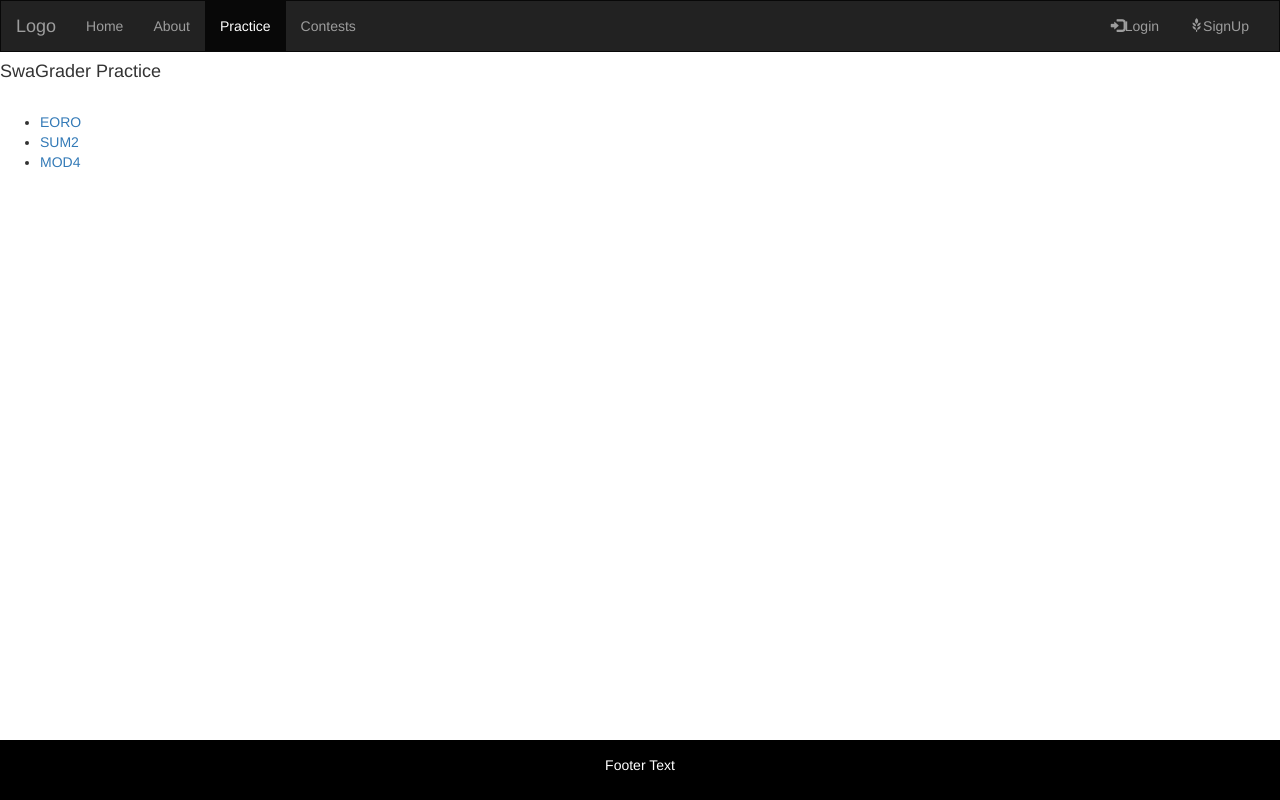
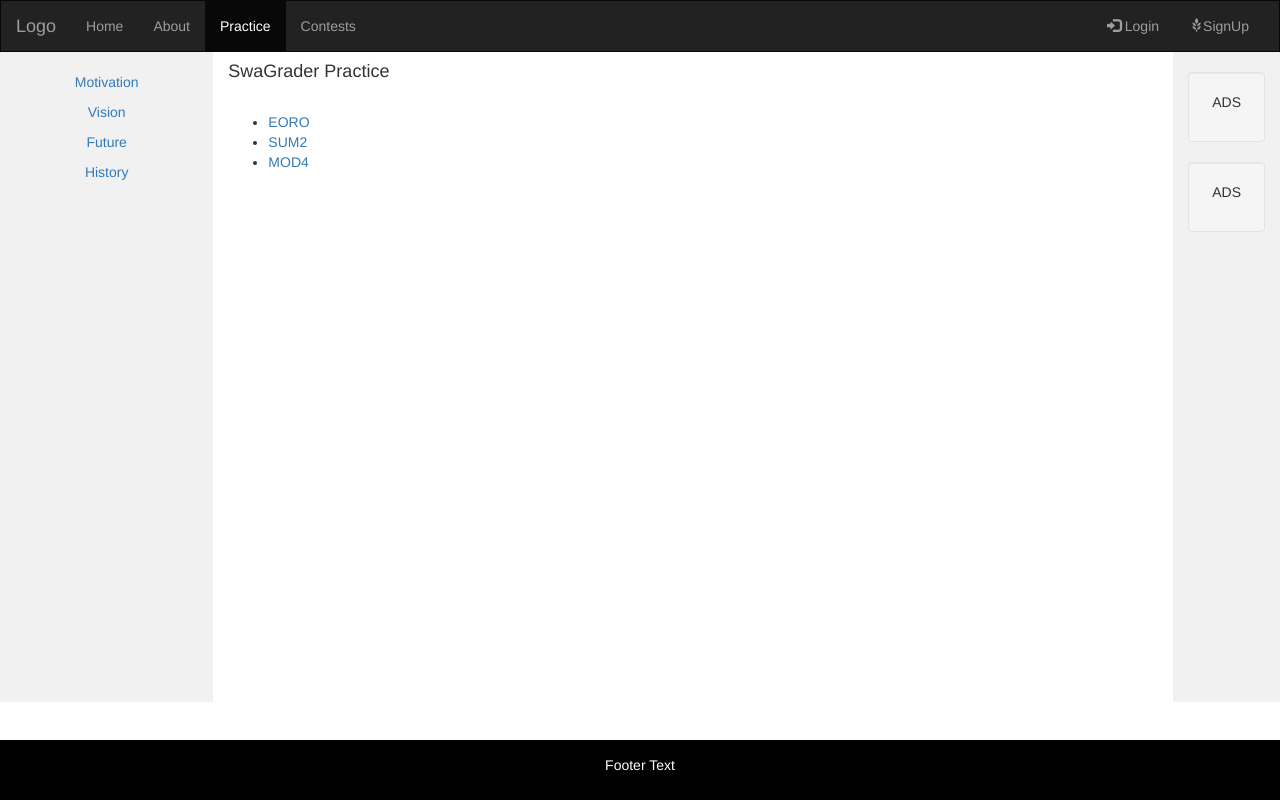
Before and after one commit to shvm-7397/SwaGrader, a Django app: page /practice/ in a window 1280 px wide. Run offline with Django 3.2, Linux system fonts and the light colour scheme; data comes from the database, SQL or seed files in the repository; both versions use the stored data as it was after the commit; some libraries are stand-ins or nearby versions.

Commit message:
login-dropdown and base theme in pract and contests

```diff
--- a/accounts/templates/accounts/login_form.html
+++ b/accounts/templates/accounts/login_form.html
@@ -8,7 +8,7 @@
         <label for="user_name">Username</label><br>
         <input type="text" id="user_name" name="username"><br>
         <label for="password">Password</label><br>
-        <input type="text" id="password" name="password"><br>
+        <input type="password" id="password" name="password"><br>
 		<input type="submit" name="log-in" value="Log In">
 	</form>
 {% endblock %}
--- a/contests/views.py
+++ b/contests/views.py
@@ -15,8 +15,11 @@ def index(request):
     context = {
         'active': active,
         'upcoming': upcoming,
-        'past': past
+        'past': past,
+        'current_user': None,
     }
+    if request.user.is_authenticated:
+        context['current_user'] = request.user
     return render(request, 'contests/index.html', context)
 
 
--- a/practice/templates/practice/practice-section.html
+++ b/practice/templates/practice/practice-section.html
@@ -12,7 +12,23 @@
     </ul>
     {% if not current_user %}
         <ul class="nav navbar-nav navbar-right">
-        <li><a href="{% url 'accounts:accounts-login' %}"><span class="glyphicon glyphicon-log-in"></span>Login</a></li>
+            <li class="dropdown">
+                <a class="dropdown-toggle" data-toggle="dropdown" ><span class="glyphicon glyphicon-log-in"></span>
+                    Login
+                </a>
+                <ul class="dropdown-menu">
+                    <li>
+                        <form action="{% url 'accounts:accounts-login' %}" method="post" enctype="multipart/form-data">
+                            {% csrf_token %}
+                            <label for="user_name">Username</label><br>
+                            <input type="text" id="user_name" name="username"><br>
+                            <label for="password">Password</label><br>
+                            <input type="password" id="password" name="password"><br>
+                            <input type="submit" name="log-in" value="Log In">
+                        </form>
+                  </li>
+                </ul>
+            </li>
         <li><a href="{% url 'accounts:accounts-create' %}"><span class="glyphicon glyphicon-grain"></span>SignUp</a></li>
         </ul>
     {% else %}
@@ -30,7 +46,19 @@
     {% endif %}
 {% endblock %}
 
+
 {% block body %}
+
+    <div class="container-fluid text-center">
+        <div class="row content">
+            <div class="col-sm-2 sidenav">
+                <p><a href="#">Motivation</a></p>
+                <p><a href="#">Vision</a></p>
+                <p><a href="#">Future</a></p>
+                <p><a href="#">History</a></p>
+            </div>
+            <div class="col-sm-9 text-left">
+
                 <h4>SwaGrader Practice</h4><br>
                 {% if problems %}
                     <ul>
@@ -43,4 +71,17 @@
                 {% else %}
                     <p>No problems right now</p>
                 {% endif %}
+
+            </div>
+            <div class="col-sm-1 sidenav">
+                <div class="well">
+                    <p>ADS</p>
+                </div>
+                <div class="well">
+                    <p>ADS</p>
+                </div>
+            </div>
+        </div>
+    </div>
+
 {% endblock %}
--- a/practice/views.py
+++ b/practice/views.py
@@ -7,7 +7,12 @@ from swagrader.settings import BASE_DIR
 
 def practice_problems(request):
     """ Display all Practice Problems """
-    context = {'problems': Problem.objects.filter(in_practice=True)}
+    context = {
+        'problems': Problem.objects.filter(in_practice=True),
+        'current_user': None,
+    }
+    if request.user.is_authenticated:
+        context['current_user'] = request.user
     return render(request, "practice/practice-section.html", context)
 
 
```
Also changed, not shown: contests/templates/contests/index.html (+42 -4 lines), home/templates/home/homepage.html (+22 -5 lines), db.sqlite3. Lines whose indentation alone changed are shown as unchanged.
